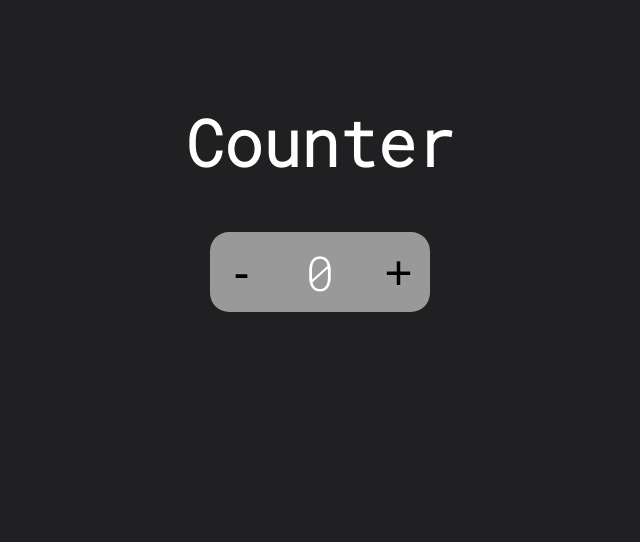
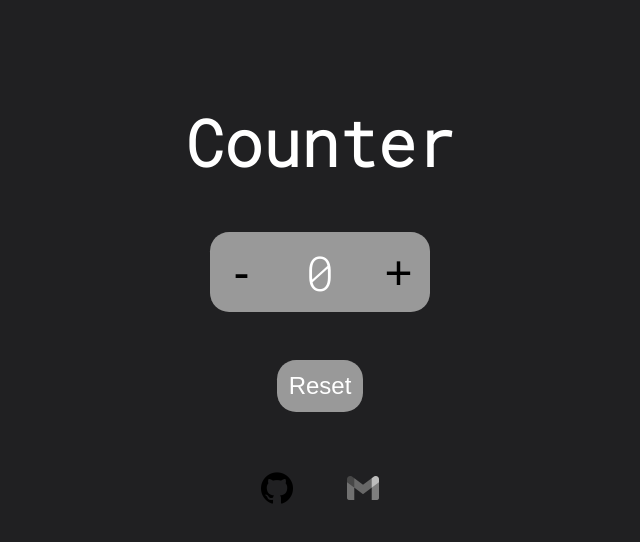
Before and after one commit to Talyslan/Counter, a plain HTML site: page index.html in a window 1280 px wide. Shown: the whole page, without its empty margins (320-960 px from the left). Drawn offline with Linux system fonts and the light colour scheme.

Commit message:
finalizado

```diff
--- a/index.html
+++ b/index.html
@@ -16,7 +16,19 @@
         <button>-</button>
         <span>0</span>
         <button>+</button>
+
     </div>
+
+    <button>Reset</button>
+
+    <footer>
+        <a href="https://github.com/Talyslan" target="_blank">
+            <img src="images/github.png" alt="Icon do GitHub">
+        </a>
+        <a href="mailto:talyslancpc@gmail.com" target="_blank">
+            <img src="images/gmail.png" alt="Icon Gmail">
+        </a>
+    </footer>
 
     <script src="script.js"></script>
 </body>
--- a/script.js
+++ b/script.js
@@ -1,9 +1,12 @@
+const reset = document.querySelectorAll("button")[2];
+const minus = document.querySelectorAll("button")[0];
+const plus = document.querySelectorAll("button")[1];
 const number = document.querySelector("span");
-const plus = document.querySelectorAll("button")[1];
-const minus = document.querySelectorAll("button")[0];
 
 const plusNumber = () => number.innerHTML = 1 + parseInt(number.innerHTML);
 const minusNumber = () => number.innerHTML = parseInt(number.innerHTML) - 1;
+const resetNumber = () => number.innerHTML = 0;
 
 plus.addEventListener("click", plusNumber);
 minus.addEventListener("click", minusNumber);
+reset.addEventListener("click", resetNumber);
--- a/style.css
+++ b/style.css
@@ -10,6 +10,7 @@ body {
     display: flex;
     align-items: center;
     flex-direction: column;
+    justify-content: center;
     font-family: 'Roboto Mono', monospace;
     gap: 3em;
 }
@@ -32,13 +33,26 @@ div span {
 }
 
 button {
+    background: none;
+    border-radius: 1.2rem;
     font-size: 3em;
     border: none;
     width: 4rem;
     height: 5rem;
-    border-radius: 1.2rem;
-    background: none;
     transition: 0.1s ease-in-out;
+}
+
+body > button {
+    background: #999999;
+    font-size: 1.5rem;
+    height: auto;
+    width: auto;
+    padding: .5em;
+    color: #fff;
+}
+
+body > button:hover {
+    background: #808080;
 }
 
 button:hover {
@@ -48,4 +62,23 @@ button:hover {
 
 button:active {
     transform: scale(.95);
+    background: none;
 }
+
+footer {
+    display: flex;
+    gap: 30px;
+}
+
+footer a img {
+    width: 3.5em;
+    padding: 12px;
+    border-radius: 16px;
+    filter: grayscale(1);
+    transition: 0.3s ease;
+}
+
+footer a img:hover {
+    transform: scale(1.05);
+    background: #38386373;
+}
```
Also changed, not shown: images/github.png (added), images/gmail.png (added).
